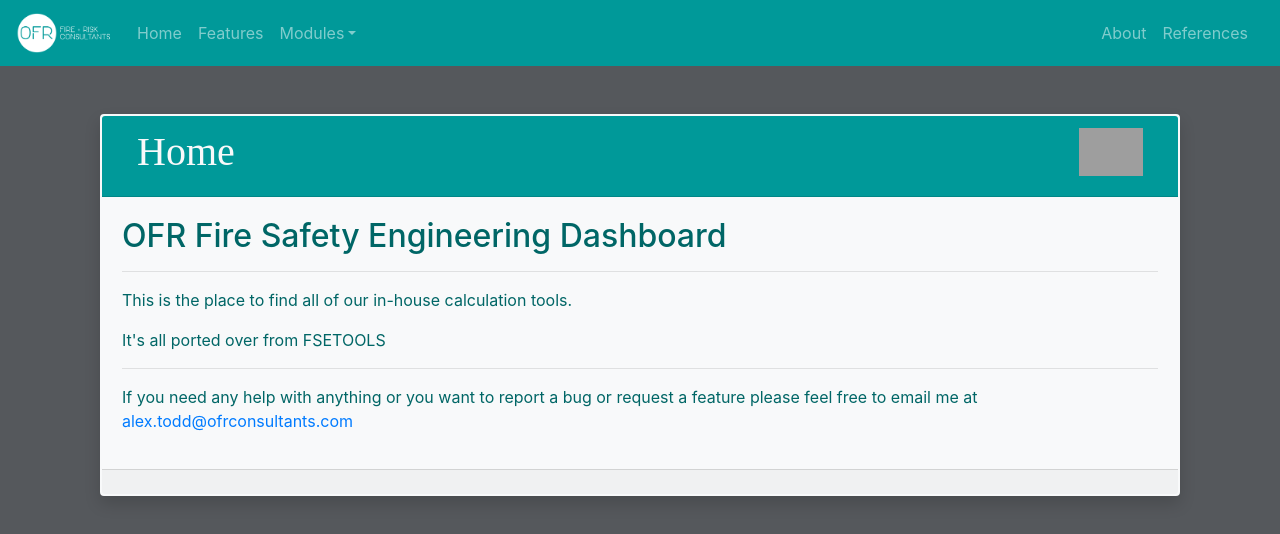
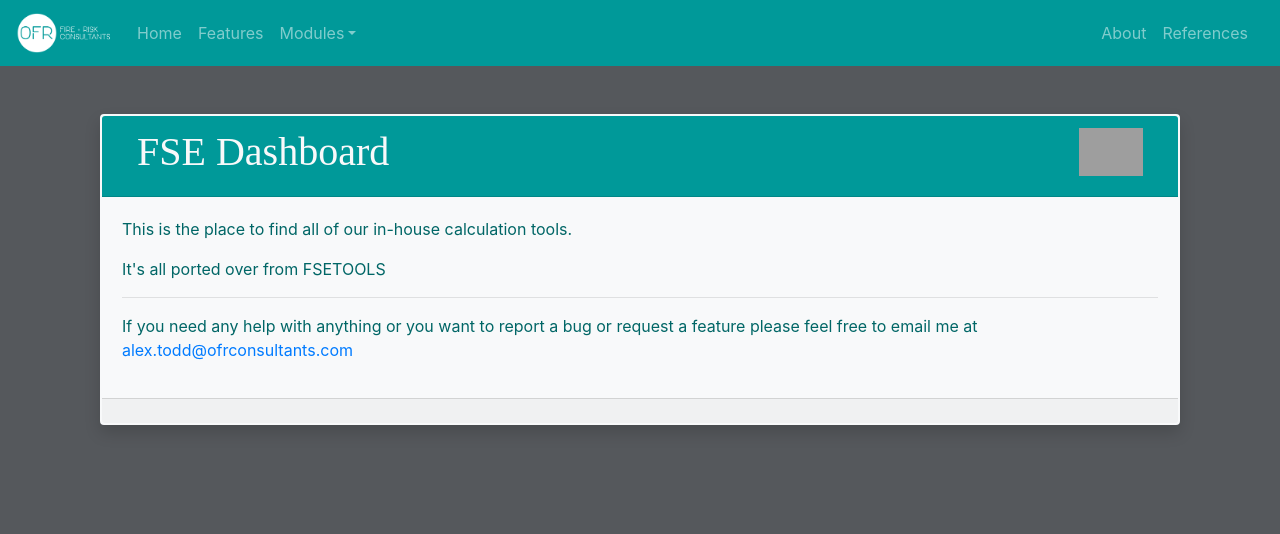
Before and after one commit to Toddie40/fse-dashboard, a React (Create React App) app: page /Home in a window 1280 px wide. Shown: the top 534 px of the page. Built offline with nearby package versions, Linux system fonts and the light colour scheme; grey boxes are pictures that could not be loaded; a web font is replaced by a local one.

Commit message:
Changed Title

```diff
--- a/src/components/home.component.js
+++ b/src/components/home.component.js
@@ -5,7 +5,7 @@
 
     constructor(props){
         super(props);
-        this.title = 'Home';
+        this.title = 'FSE Dashboard';
     }
     toString(){
         return this.name;
@@ -13,8 +13,6 @@
     renderBody(){
         return (
             <div>
-                <h2>OFR Fire Safety Engineering Dashboard</h2>
-                <hr/>
                 <p>This is the place to find all of our in-house calculation tools.</p>
                 <p>It's all ported over from FSETOOLS</p>
                 <hr/>
```
